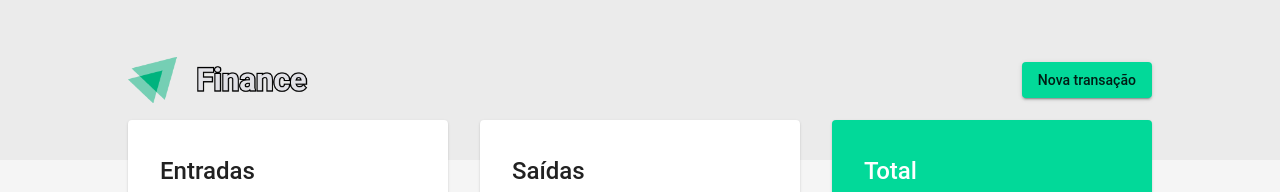
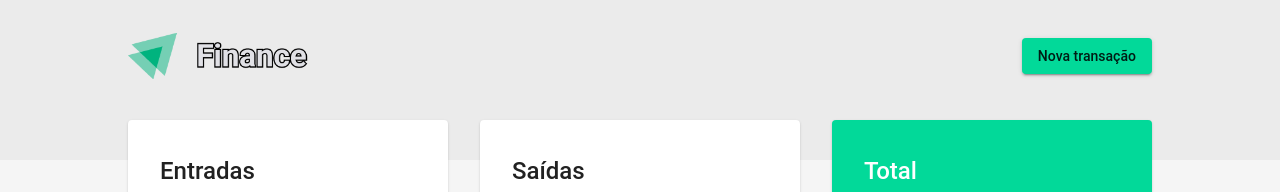
Before and after one commit to dede-ugolini/figma, a React app: page /home in a window 1280 px wide. Shown: the top 192 px of the page. Built offline with nearby package versions, Linux system fonts and the light colour scheme; no server answers; some icons are missing; the HTML template or start-up script is replaced by a standard one.

Commit message:
Corrigir alinhamento do header.

```diff
--- a/src/components/Header.jsx
+++ b/src/components/Header.jsx
@@ -17,14 +17,17 @@ export default function Header() {
         display: "flex",
         alignItems: "center",
         justifyContent: "center",
-        background: theme.palette.background.header
+        background: theme.palette.background.header,
+        minHeight: '20vh',
       })}>
         <Box sx={{
           width: '80%',
-          minHeight: '20vh',
           display: "flex",
           justifyContent: "space-between",
-          alignItems: 'center'
+          alignItems: 'center',
+          position: "relative",
+          top: "-3vh"
+
         }}>
           <Stack direction={"row"}>
             <img src={image} alt="Finance" width={180} height={50} />
--- a/src/components/transactions/Transactions.jsx
+++ b/src/components/transactions/Transactions.jsx
@@ -68,7 +68,7 @@ export default function Transactions({ transactions }) {
 
   return (
     <>
-      <TableContainer component={Paper}>
+      <TableContainer component={Paper} sx={(theme) => ({ background: theme.palette.background.paper })}>
         <Table size={dense ? "small" : "medium"} >
 
           <TableBody>
```
